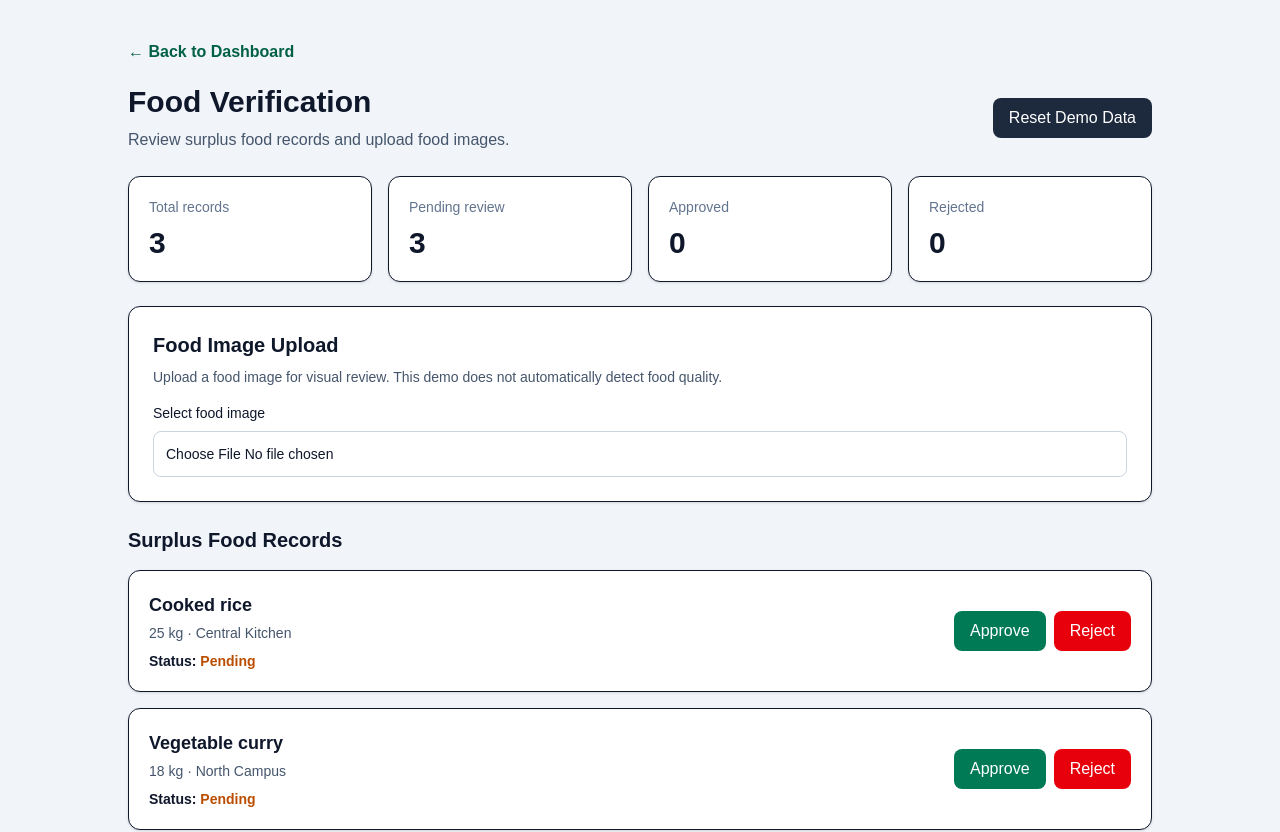
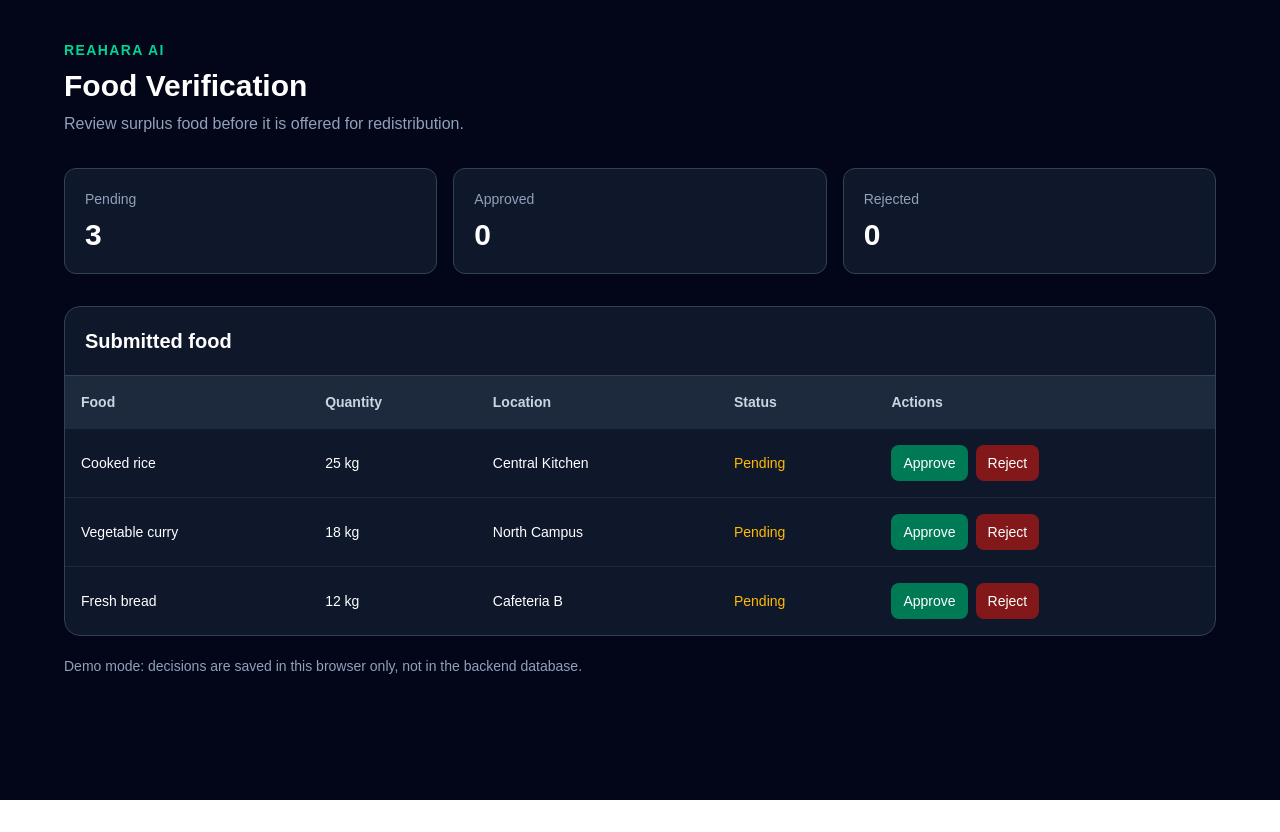
Before and after one commit to ReAhara-AI/ReAhara-AI, a Next.js app in the folder apps/web/: page /verification in a window 1280 px wide. Shown: the top 832 px of the page. After the commit the page ends 800 px from the top, so only its background shows below. Built offline with nearby package versions, Linux system fonts and the light colour scheme.

Commit message:
Persist food verification decisions

```diff
--- a/apps/web/src/app/verification/page.tsx
+++ b/apps/web/src/app/verification/page.tsx
@@ -3,206 +3,139 @@
 
 import { useEffect, useState } from "react";
 
-type FoodItem = {
+type FoodRecord = {
   id: number;
   name: string;
-  quantity: string;
-  source: string;
+  quantity: number;
+  location: string;
   status: "Pending" | "Approved" | "Rejected";
+  date: string;
 };
 
-const initialItems: FoodItem[] = [
-  { id: 1, name: "Cooked rice", quantity: "25 kg", source: "Central Kitchen", status: "Pending" },
-  { id: 2, name: "Vegetable curry", quantity: "18 kg", source: "North Campus", status: "Pending" },
-  { id: 3, name: "Fresh bread", quantity: "12 kg", source: "Cafeteria B", status: "Pending" },
+const initialRecords: FoodRecord[] = [
+  { id: 1, name: "Cooked rice", quantity: 25, location: "Central Kitchen", status: "Pending", date: "Today" },
+  { id: 2, name: "Vegetable curry", quantity: 18, location: "North Campus", status: "Pending", date: "Today" },
+  { id: 3, name: "Fresh bread", quantity: 12, location: "Cafeteria B", status: "Pending", date: "Today" },
 ];
 
 const STORAGE_KEY = "reahara-food-records";
 
 export default function VerificationPage() {
-  const [items, setItems] = useState<FoodItem[]>(initialItems);
-  const [loaded, setLoaded] = useState(false);
-  const [imagePreview, setImagePreview] = useState("");
-  const [imageName, setImageName] = useState("");
+  const [records, setRecords] = useState<FoodRecord[]>([]);
+  const [ready, setReady] = useState(false);
 
   useEffect(() => {
     try {
       const saved = localStorage.getItem(STORAGE_KEY);
-      if (saved) {
-        setItems(JSON.parse(saved) as FoodItem[]);
-      }
+      setRecords(saved ? JSON.parse(saved) as FoodRecord[] : initialRecords);
     } catch {
-      // Use initial sample records if saved data is unavailable.
+      setRecords(initialRecords);
     }
-    setLoaded(true);
+    setReady(true);
   }, []);
 
+  useEffect(() => {
+    if (ready) {
+      localStorage.setItem(STORAGE_KEY, JSON.stringify(records));
+    }
+  }, [records, ready]);
+
   function updateStatus(id: number, status: "Approved" | "Rejected") {
-    setItems((current) => {
-      const updated = current.map((item) =>
-        item.id === id ? { ...item, status } : item
-      );
-
-      localStorage.setItem(STORAGE_KEY, JSON.stringify(updated));
-      return updated;
-    });
+    setRecords((current) =>
+      current.map((record) =>
+        record.id === id ? { ...record, status } : record
+      )
+    );
   }
 
-  function resetDemoData() {
-    setItems(initialItems);
-    localStorage.setItem(STORAGE_KEY, JSON.stringify(initialItems));
-  }
-
-  function handleImageUpload(event: React.ChangeEvent<HTMLInputElement>) {
-    const file = event.target.files?.[0];
-    if (!file) return;
-
-    if (!file.type.startsWith("image/")) {
-      alert("Please select an image file.");
-      event.target.value = "";
-      return;
-    }
-
-    if (imagePreview) URL.revokeObjectURL(imagePreview);
-
-    setImagePreview(URL.createObjectURL(file));
-    setImageName(file.name);
-  }
-
-  if (!loaded) {
-    return <main className="p-8">Loading food records...</main>;
-  }
-
-  const pending = items.filter((item) => item.status === "Pending").length;
-  const approved = items.filter((item) => item.status === "Approved").length;
-  const rejected = items.filter((item) => item.status === "Rejected").length;
+  const pending = records.filter((r) => r.status === "Pending").length;
+  const approved = records.filter((r) => r.status === "Approved").length;
+  const rejected = records.filter((r) => r.status === "Rejected").length;
 
   return (
-    <main className="min-h-screen bg-slate-100 p-6 text-slate-900 md:p-10">
-      <div className="mx-auto max-w-5xl">
-        <a href="/" className="font-semibold text-emerald-800 hover:underline">
-          ← Back to Dashboard
-        </a>
+    <main className="min-h-screen bg-slate-950 p-6 text-white md:p-10">
+      <div className="mx-auto max-w-6xl">
+        <p className="text-sm font-semibold uppercase tracking-widest text-emerald-400">ReAhara AI</p>
+        <h1 className="mt-2 text-3xl font-bold">Food Verification</h1>
+        <p className="mt-2 text-slate-400">Review surplus food before it is offered for redistribution.</p>
 
-        <header className="mt-5 flex flex-wrap items-center justify-between gap-4">
-          <div>
-            <h1 className="text-3xl font-bold">Food Verification</h1>
-            <p className="mt-2 text-slate-600">
-              Review surplus food records and upload food images.
-            </p>
-          </div>
-
-          <button
-            onClick={resetDemoData}
-            className="rounded-lg bg-slate-800 px-4 py-2 text-white hover:bg-slate-700"
-          >
-            Reset Demo Data
-          </button>
-        </header>
-
-        <section className="mt-6 grid gap-4 sm:grid-cols-2 lg:grid-cols-4">
+        <section className="mt-8 grid gap-4 sm:grid-cols-3">
           {[
-            { label: "Total records", value: items.length },
-            { label: "Pending review", value: pending },
-            { label: "Approved", value: approved },
-            { label: "Rejected", value: rejected },
-          ].map((stat) => (
-            <article key={stat.label} className="rounded-xl border bg-white p-5 shadow-sm">
-              <p className="text-sm text-slate-500">{stat.label}</p>
-              <p className="mt-2 text-3xl font-bold">{stat.value}</p>
-            </article>
+            ["Pending", pending],
+            ["Approved", approved],
+            ["Rejected", rejected],
+          ].map(([label, value]) => (
+            <div key={label} className="rounded-xl border border-slate-700 bg-slate-900 p-5">
+              <p className="text-sm text-slate-400">{label}</p>
+              <p className="mt-2 text-3xl font-bold">{value}</p>
+            </div>
           ))}
         </section>
 
-        <section className="mt-6 rounded-xl border bg-white p-6 shadow-sm">
-          <h2 className="text-xl font-bold">Food Image Upload</h2>
-          <p className="mt-2 text-sm text-slate-600">
-            Upload a food image for visual review. This demo does not automatically detect food quality.
-          </p>
+        <section className="mt-8 overflow-hidden rounded-2xl border border-slate-700 bg-slate-900">
+          <div className="border-b border-slate-700 p-5">
+            <h2 className="text-xl font-semibold">Submitted food</h2>
+          </div>
 
-          <label className="mt-4 block text-sm font-medium">
-            Select food image
-            <input
-              type="file"
-              accept="image/*"
-              onChange={handleImageUpload}
-              className="mt-2 block w-full rounded-lg border border-slate-300 p-3"
-            />
-          </label>
-
-          {imagePreview && (
-            <div className="mt-4">
-              <img
-                src={imagePreview}
-                alt="Uploaded food preview"
-                className="max-h-80 rounded-lg border object-contain"
-              />
-              <p className="mt-2 text-sm text-slate-600">{imageName}</p>
-              <button
-                onClick={() => {
-                  URL.revokeObjectURL(imagePreview);
-                  setImagePreview("");
-                  setImageName("");
-                }}
-                className="mt-2 rounded-lg border px-3 py-2 text-sm hover:bg-slate-50"
-              >
-                Remove image
-              </button>
+          {!ready ? (
+            <p className="p-5 text-slate-400">Loading records...</p>
+          ) : records.length === 0 ? (
+            <p className="p-5 text-slate-400">No food records yet.</p>
+          ) : (
+            <div className="overflow-x-auto">
+              <table className="w-full text-left text-sm">
+                <thead className="bg-slate-800 text-slate-300">
+                  <tr>
+                    <th className="p-4">Food</th>
+                    <th className="p-4">Quantity</th>
+                    <th className="p-4">Location</th>
+                    <th className="p-4">Status</th>
+                    <th className="p-4">Actions</th>
+                  </tr>
+                </thead>
+                <tbody>
+                  {records.map((record) => (
+                    <tr key={record.id} className="border-t border-slate-800">
+                      <td className="p-4 font-medium">{record.name}</td>
+                      <td className="p-4">{record.quantity} kg</td>
+                      <td className="p-4">{record.location}</td>
+                      <td className="p-4">
+                        <span className={
+                          record.status === "Approved"
+                            ? "text-emerald-400"
+                            : record.status === "Rejected"
+                              ? "text-red-400"
+                              : "text-amber-400"
+                        }>
+                          {record.status}
+                        </span>
+                      </td>
+                      <td className="p-4">
+                        {record.status === "Pending" ? (
+                          <div className="flex gap-2">
+                            <button onClick={() => updateStatus(record.id, "Approved")} className="rounded-lg bg-emerald-700 px-3 py-2 hover:bg-emerald-600">
+                              Approve
+                            </button>
+                            <button onClick={() => updateStatus(record.id, "Rejected")} className="rounded-lg bg-red-900 px-3 py-2 hover:bg-red-800">
+                              Reject
+                            </button>
+                          </div>
+                        ) : (
+                          <button onClick={() => updateStatus(record.id, "Pending")} className="rounded-lg border border-slate-600 px-3 py-2 hover:bg-slate-800">
+                            Reset
+                          </button>
+                        )}
+                      </td>
+                    </tr>
+                  ))}
+                </tbody>
+              </table>
             </div>
           )}
         </section>
 
-        <section className="mt-6 space-y-4">
-          <h2 className="text-xl font-bold">Surplus Food Records</h2>
-
-          {items.map((item) => (
-            <article key={item.id} className="rounded-xl border bg-white p-5 shadow-sm">
-              <div className="flex flex-wrap items-center justify-between gap-4">
-                <div>
-                  <h3 className="text-lg font-bold">{item.name}</h3>
-                  <p className="mt-1 text-sm text-slate-600">
-                    {item.quantity} · {item.source}
-                  </p>
-                  <p className="mt-2 text-sm font-semibold">
-                    Status:{" "}
-                    <span
-                      className={
-                        item.status === "Approved"
-                          ? "text-emerald-700"
-                          : item.status === "Rejected"
-                            ? "text-red-700"
-                            : "text-amber-700"
-                      }
-                    >
-                      {item.status}
-                    </span>
-                  </p>
-                </div>
-
-                {item.status === "Pending" && (
-                  <div className="flex gap-2">
-                    <button
-                      onClick={() => updateStatus(item.id, "Approved")}
-                      className="rounded-lg bg-emerald-700 px-4 py-2 text-white hover:bg-emerald-800"
-                    >
-                      Approve
-                    </button>
-                    <button
-                      onClick={() => updateStatus(item.id, "Rejected")}
-                      className="rounded-lg bg-red-600 px-4 py-2 text-white hover:bg-red-700"
-                    >
-                      Reject
-                    </button>
-                  </div>
-                )}
-              </div>
-            </article>
-          ))}
-        </section>
-
-        <p className="mt-6 text-xs text-slate-500">
-          Demo only: decisions are stored in this browser, not in the project database.
-          Image uploads are previewed locally and are not sent to a server.
+        <p className="mt-5 text-sm text-slate-400">
+          Demo mode: decisions are saved in this browser only, not in the backend database.
         </p>
       </div>
     </main>
```
